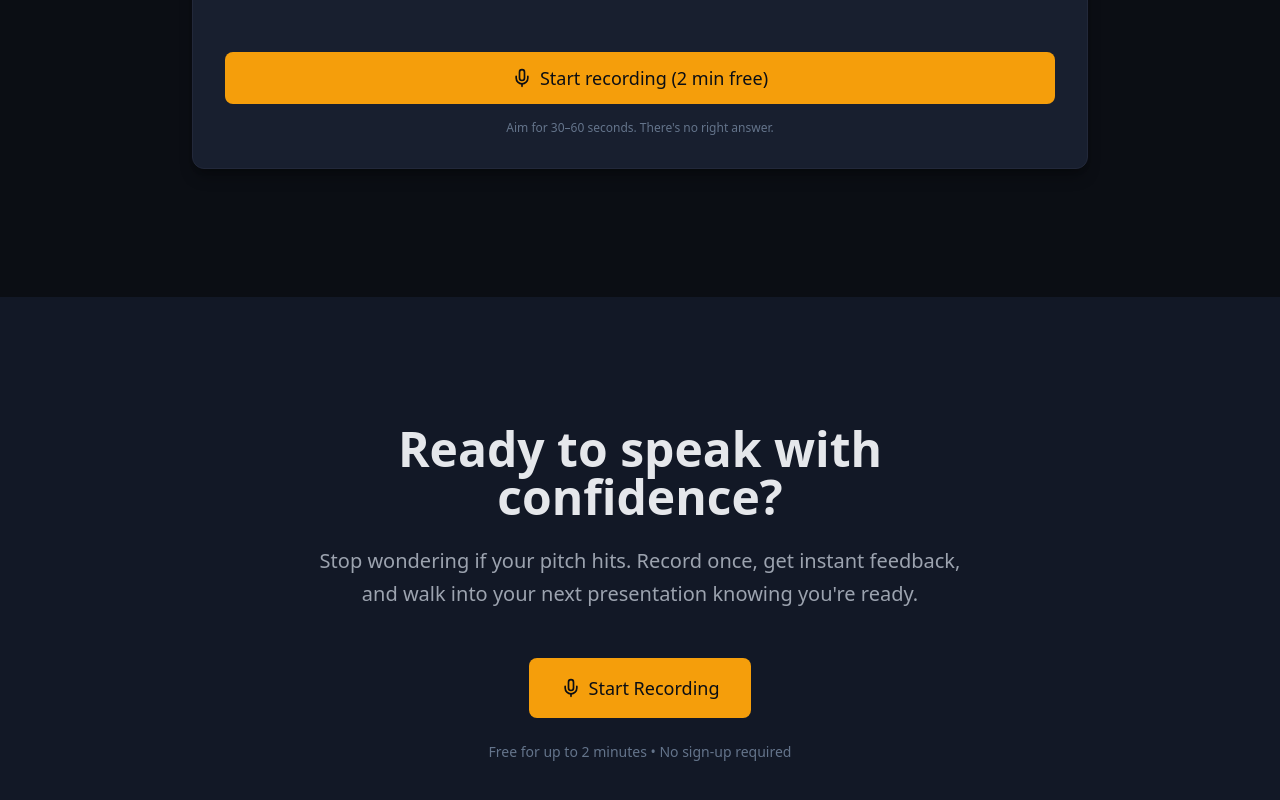
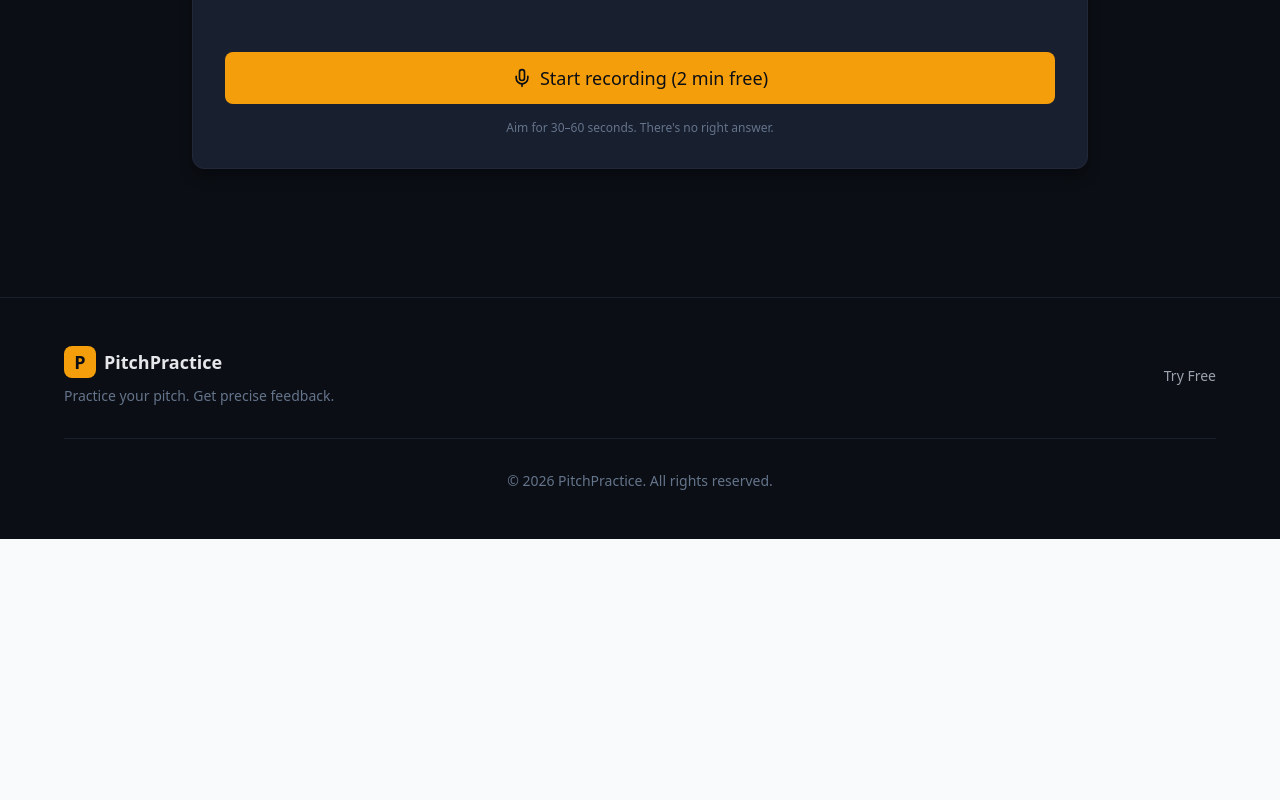
Before and after one commit to taylorp5/PitchPractice, a Next.js app: page / in a window 1280 px wide. Shown: the part 1934-2734 px from the top of the page. After the commit the page ends 2473 px from the top, so only its background shows below. Built offline with nearby package versions, Linux system fonts and the light colour scheme.

Commit message:
Remove 'Ready to speak with confidence' section from homepage

```diff
--- a/app/page.tsx
+++ b/app/page.tsx
@@ -626,41 +626,6 @@ export default function LandingPage() {
         </div>
       </section>
 
-      {/* Final CTA */}
-      <section id="try-it" className="py-32 px-4 bg-[#121826]">
-        <div className="max-w-3xl mx-auto text-center">
-          <motion.div
-            initial={{ opacity: 0, y: 20 }}
-            whileInView={{ opacity: 1, y: 0 }}
-            viewport={{ once: true }}
-            transition={{ duration: 0.8 }}
-          >
-            <h2 className="text-4xl md:text-5xl font-bold text-[#E5E7EB] mb-6">
-              Ready to speak with confidence?
-            </h2>
-            <p className="text-xl text-[#9CA3AF] mb-12 max-w-2xl mx-auto leading-relaxed">
-              Stop wondering if your pitch hits. Record once, get instant feedback, and walk into your next presentation knowing you're ready.
-            </p>
-            <motion.div
-              whileHover={{ scale: 1.05 }}
-              whileTap={{ scale: 0.95 }}
-            >
-              <Button
-                variant="primary"
-                size="lg"
-                asChild
-                href="/app"
-                className="text-lg px-8 py-4"
-              >
-                <Mic className="mr-2 h-5 w-5" />
-                Start Recording
-              </Button>
-            </motion.div>
-            <p className="text-sm text-[#64748B] mt-6">Free for up to 2 minutes • No sign-up required</p>
-          </motion.div>
-        </div>
-      </section>
-
       {/* Footer */}
       <footer className="bg-[#0B0E14] border-t border-[#181F2F] text-[#9CA3AF] py-12 px-4">
         <div className="max-w-6xl mx-auto">
```
